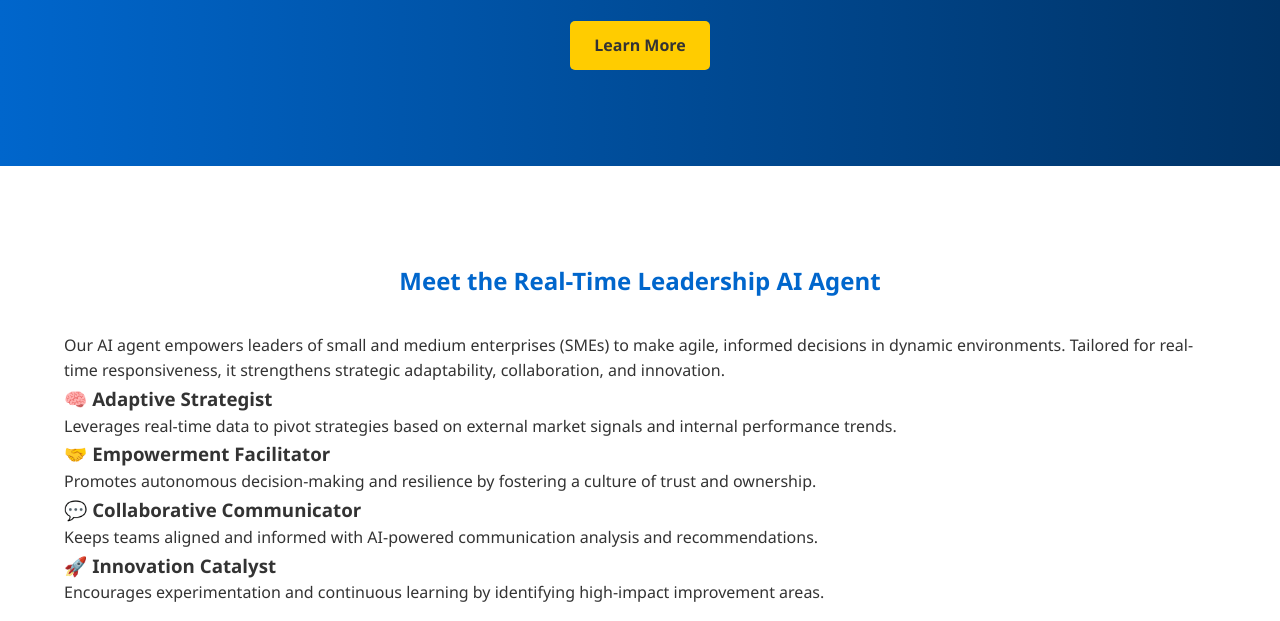
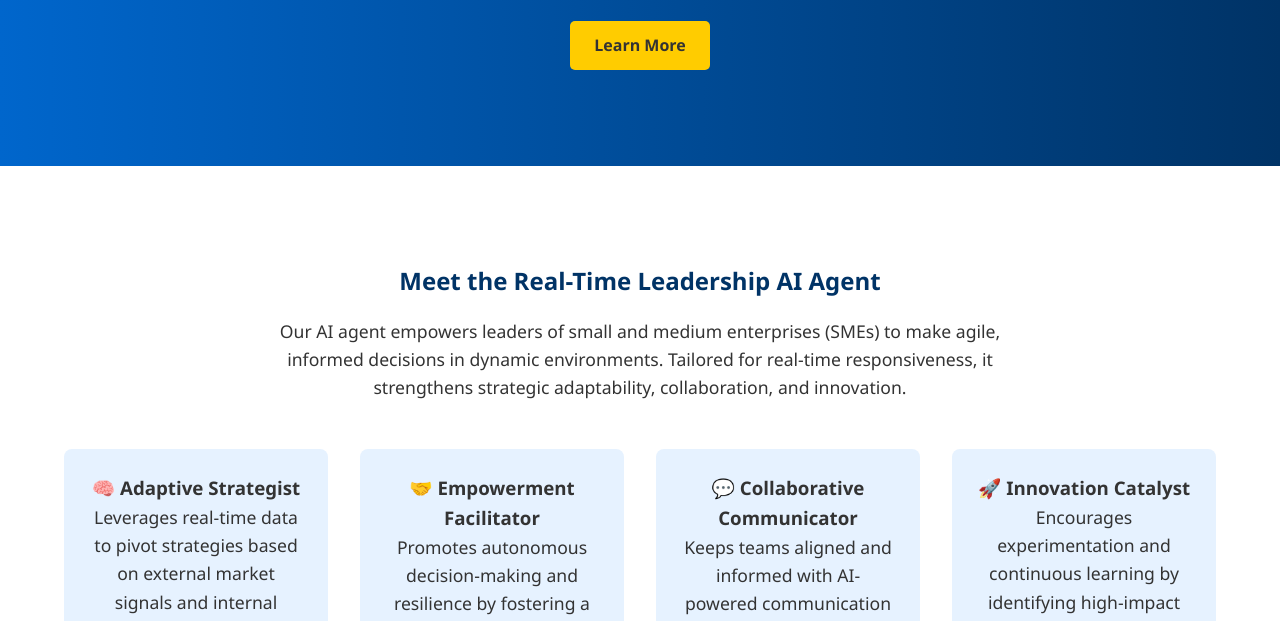
Before and after one commit to asilva777/realtime-leadership, a plain HTML site: page index.html in a window 1280 px wide. Shown: the part 176-797 px from the top of the page. Drawn offline with nearby package versions, Linux system fonts and the light colour scheme; no server answers.

Commit message:
styles.css

```diff
--- a/styles.css
+++ b/styles.css
@@ -36,6 +36,39 @@ body {
   text-decoration: none;
   border-radius: 5px;
   font-weight: bold;
+}
+#ai-agent {
+  background-color: #ffffff;
+  padding: 4rem 0;
+}
+
+#ai-agent h2 {
+  text-align: center;
+  color: #003366;
+  margin-bottom: 1rem;
+}
+
+#ai-agent p {
+  text-align: center;
+  max-width: 800px;
+  margin: 0 auto 3rem auto;
+  font-size: 1.1rem;
+}
+
+.ai-features {
+  display: flex;
+  flex-wrap: wrap;
+  gap: 2rem;
+  justify-content: center;
+}
+
+.feature {
+  flex: 1 1 250px;
+  background-color: #e6f2ff;
+  padding: 1.5rem;
+  border-radius: 8px;
+  max-width: 300px;
+  text-align: center;
 }
 
 /* Sections */
```
